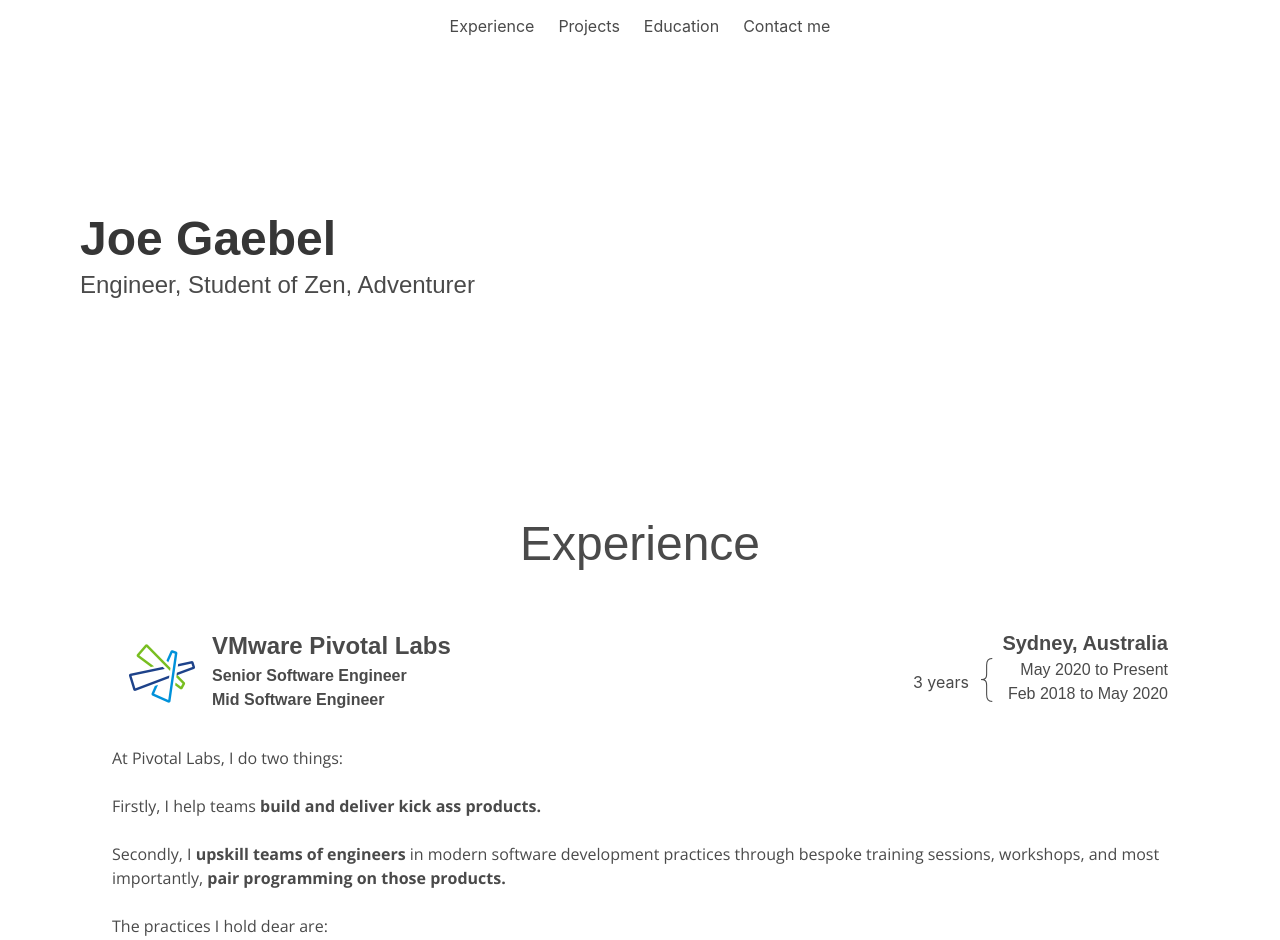
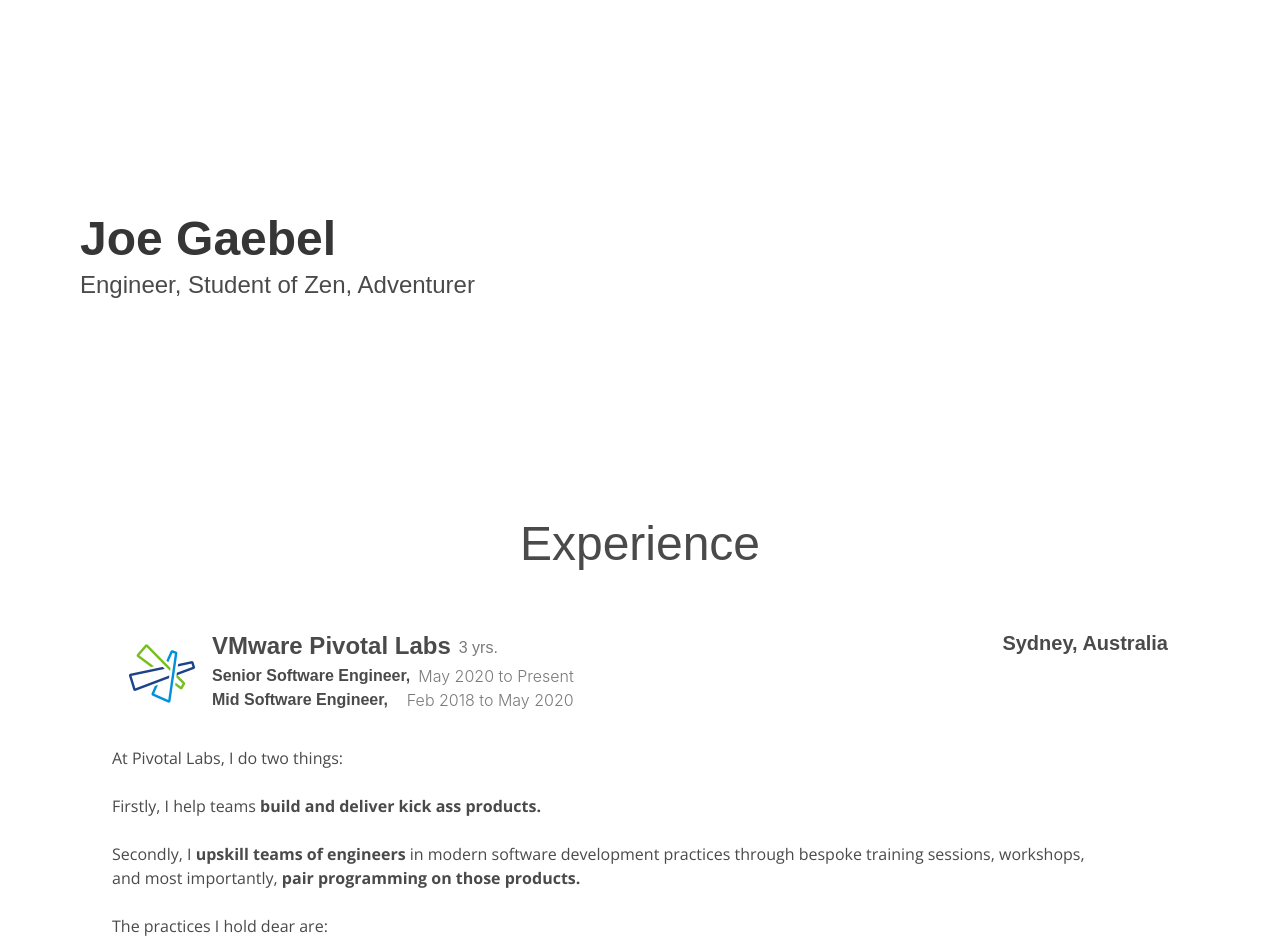
Before and after one commit to JoeGaebel/website, a React (Create React App) app: page / in a window 1280 px wide. Shown: the top 940 px of the page. Built offline with nearby package versions, Linux system fonts and the light colour scheme; a web font is replaced by a local one.

Commit message:
Fix year stuff, and add funny keywords

```diff
--- a/src/Navigation.tsx
+++ b/src/Navigation.tsx
@@ -1,6 +1,6 @@
 import React from "react"
 
-const Navigation = () => <nav className="navbar is-transparent is-fixed-top is-flex is-justify-content-center is-align-items-center is-hidden-mobile">
+const Navigation = () => <nav className="navbar is-transparent is-fixed-top is-flex is-justify-content-center is-align-items-center is-hidden-tablet">
     <div>
         <div className="navbar-menu">
             <div className="navbar-start">
--- a/src/ProjectSection.tsx
+++ b/src/ProjectSection.tsx
@@ -88,7 +88,7 @@ const WatchWithDad = () => <Project
     </>}
     projectLink="http://watch-with-dad.cfapps.io"
     githubLink="https://www.github.com/joegaebel/watch-with-dad"
-    keywords={["Fully test driven", "React", "Node.js", "Websockets", "Kubernetes"]}
+    keywords={["Fully test driven", "React", "Node.js", "Websockets", "Kubernetes", "A love for Top Gun"]}
 />
 
 const Rentifier = () => <Project
@@ -103,7 +103,7 @@ const Rentifier = () => <Project
     </>}
     githubLink="https://github.com/JoeGaebel/rentifier"
     projectLink="https://joegaebel.medium.com/find-the-perfect-apartment-out-of-thousands-using-web-scraping-google-apis-and-sheets-860ef462de41"
-    keywords={["Web Scraping", "Node.js", "Test Cafe", "Google Distance Matrix API"]}
+    keywords={["Web Scraping", "Node.js", "Test Cafe", "Google Distance Matrix API", "A fair dash of desperation"]}
 />
 
 const Spherelink = () => <Project
@@ -114,24 +114,29 @@ const Spherelink = () => <Project
         <div className="block">
             Upload and link together 360 photos to recreate your memories. Tag the most important areas, embed content, make it fully immersive with sound and music, and fully preserve the memories that matter most.
         </div>
+        <div className="block">I bought and lived on a sail boat so I could afford the rent in SF, check it out!</div>
     </>}
     githubLink="https://github.com/JoeGaebel/spherelink"
     projectLink="https://www.spherelink.io"
-    keywords={["Ruby on Rails", "CoffeeScript"]}
+    keywords={["Ruby on Rails", "CoffeeScript", "A deep sense of nostalgia"]}
 />
 
 const DylAndJoeGoToSanFrancisco = () => <Project
-    name="Dyl And Joe Go To San Francisco .com"
+    name="Dyl And Joe Go To San Francisco.com"
     image={dylAndJoe}
     description={<>
         <div className="block">Went on a do or die journey to get jobs in San Francisco.</div>
         <div className="block">
-            In the span of two weeks, my good friend Dylan and I built a quick website, flew out to San Francisco, and knocked on as many company doors as we could.
+            In the span of two weeks, my good friend and I built a quick website, flew out to San Francisco, and knocked on as many company doors as we could.
+        </div>
+
+        <div className="block">
+            Afterwards we spend the next few months avoiding school work and doing interviews. In the end, we both got to work for San Frantastic companies.
         </div>
     </>}
     githubLink="https://github.com/JoeGaebel/dylandjoegotosanfrancisco"
     projectLink="http://www.dylandjoegotosanfrancisco.com"
-    keywords={["Bootstrap", "Angular"]}
+    keywords={["Guts", "A whole lot of hope", "Sheer willpower", "Can-do attitude", "Polite Canadian demeanor", "Bootstrap", "Angular"]}
 />
 
 export default ProjectSection
--- a/src/WorkExperience/MavenlinkExperience.tsx
+++ b/src/WorkExperience/MavenlinkExperience.tsx
@@ -21,7 +21,7 @@ const MavenlinkExperience = () => {
         titles={["Mid Software Engineer", "Engineering Consultant", "Intern, Junior Engineer"]}
         dateString={["July 2017 to Feb 2018", "Sep 2016 to June 2017", "June 2015 to June 2016"]}
         image={MavenlinkImage}
-        yearString="2.5 years"
+        years={2.5}
         reviewImages={[paulette, huth]}
         description={<MavenlinkDescription/>}
     />
--- a/src/WorkExperience/PivotalExperience.tsx
+++ b/src/WorkExperience/PivotalExperience.tsx
@@ -57,7 +57,7 @@ const PivotalImage = <img
 const PivotalDescription = <div>
     <div className="block">At Pivotal Labs, I do two things:</div>
     <div className="block">Firstly, I help teams <b>build and deliver kick ass products.</b></div>
-    <div className="block">
+    <div className="block" style={{maxWidth: "980px"}}>
         Secondly, I <b>upskill teams of engineers</b> in modern software development practices through bespoke
         training sessions, workshops, and most importantly, <b>pair programming on those products.</b>
     </div>
@@ -90,7 +90,7 @@ const PivotalExperience = () => {
         companyName="VMware Pivotal Labs"
         titles={["Senior Software Engineer", "Mid Software Engineer"]}
         dateString={["May 2020 to Present", "Feb 2018 to May 2020"]}
-        yearString="3 years"
+        years={3}
         image={PivotalImage}
         description={PivotalDescription}
     >
--- a/src/WorkExperience/WorkExperience.tsx
+++ b/src/WorkExperience/WorkExperience.tsx
@@ -10,56 +10,46 @@ interface WorkProps {
     description?: string | JSX.Element
     image: JSX.Element
     reviewImages?: string[]
-    yearString?: string
+    years?: number
 }
 
-export const WorkExperience: FunctionComponent<WorkProps> = ({companyName, children, titles, dateString, description, city, image, reviewImages, yearString}) => {
+export const WorkExperience: FunctionComponent<WorkProps> = ({companyName, children, titles, dateString, description, city, image, reviewImages, years = 0}) => {
+    const shortYearString = `${years} yrs.`
     return <div style={{marginBottom: "10rem"}}>
         <div className="mb-4" style={{display: "flex", justifyContent: "space-between", flexWrap: "wrap"}}>
-            <div style={{display: "flex"}}>
+            <div style={{display: "flex", flexWrap: "wrap"}}>
                 <div>
                     {image}
                 </div>
                 <div>
-                    <div className="is-size-4 header-font has-text-weight-light has-text-weight-semibold">
-                        {companyName}
+                    <div className="is-flex-desktop">
+                        <div className="is-flex is-flex-wrap-nowrap">
+                            <div className="is-size-4 header-font has-text-weight-light has-text-weight-semibold">{companyName}</div>
+                            {years > 0 && <div className="ml-2 has-text-weight-light has-text-grey is-size-6 header-font" style={{marginTop: "0.5rem"}}>
+                                {shortYearString}
+                            </div>}
+                        </div>
                     </div>
-                    {
-                        titles.map((title, index) =>
-                            <div key={index} className="is-size-6 header-font has-text-weight-semibold">
-                                {title}
-                            </div>
-                        )
-                    }
-                </div>
-            </div>
-            <div>
-                <div className="is-size-5 header-font has-text-weight-semibold has-text-right">
-                    {city}
-                </div>
-                <div style={{display: "flex"}}>
-                    {yearString && <div style={{display: "flex", alignItems: "center"}}>
-                        <div className="pr-2">{yearString}</div>
-                        <div
-                            className="pr-3"
-                            style={{
-                            fontWeight: 100,
-                            fontSize: "3rem",
-                            lineHeight: "0px",
-                            marginTop: "-0.5rem",
-                        }}>{"{"}</div>
-                    </div>}
+
                     <div>
                         {
-                            dateString.map((date, index) =>
-                                <div key={index} className="is-size-6 header-font has-text-weight-normal has-text-right">
-                                    {date}
+                            titles.map((title, index) =><div className="is-flex is-justify-content-space-between">
+                                    <div key={index} className="is-size-6 header-font has-text-weight-semibold">
+                                        {title}<span className="is-hidden-mobile">,</span>
+                                    </div>
+                                    <div className="ml-2 has-text-weight-light has-text-grey is-hidden-mobile">
+                                        {dateString[index]}
+                                    </div>
                                 </div>
                             )
                         }
                     </div>
                 </div>
-
+            </div>
+            <div>
+                <div className="is-size-5 header-font has-text-weight-semibold has-text-right is-hidden-mobile">
+                    {city}
+                </div>
             </div>
         </div>
 
```
